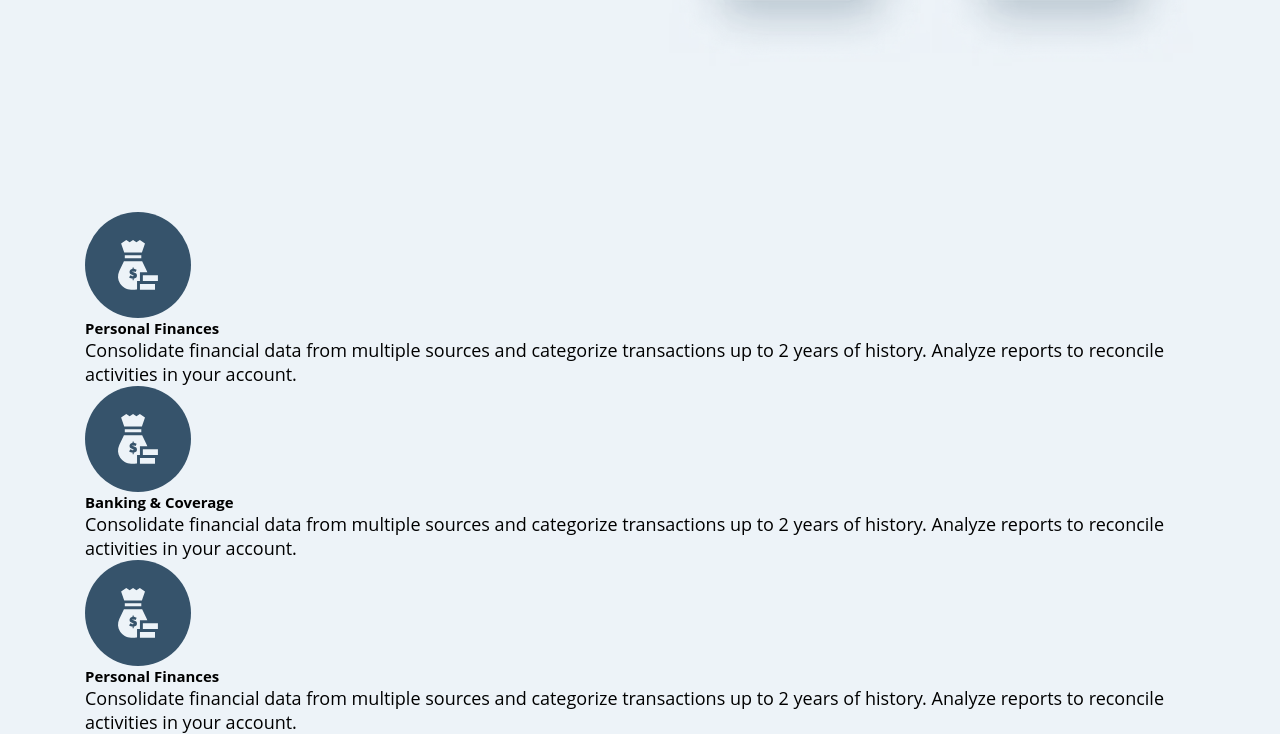
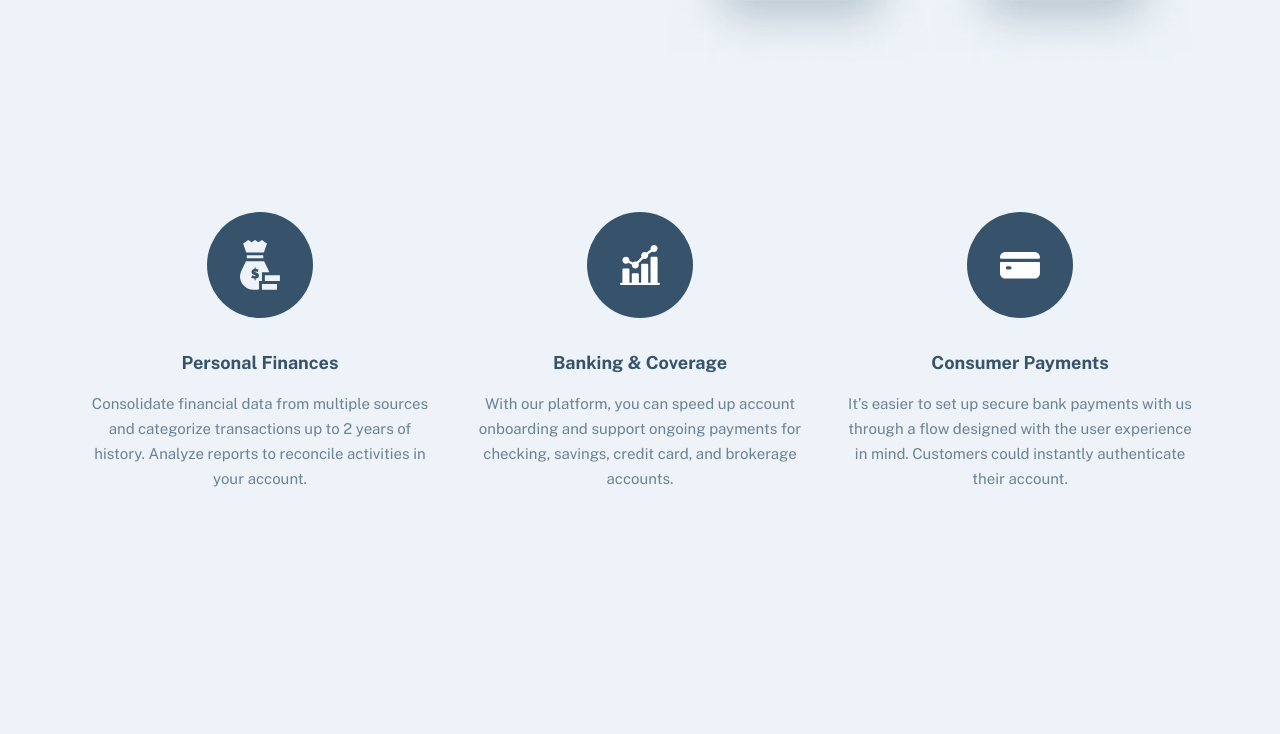
Before and after one commit to ismailovquvonchbek/2_oy_imtihon, a plain HTML site: page index.html in a window 1280 px wide. Shown: the part 1803-2537 px from the top of the page. After the commit the page ends 2294 px from the top, so only its background shows below. Drawn offline with Linux system fonts and the light colour scheme.

Commit message:
imtihon_commit2

```diff
--- a/index.html
+++ b/index.html
@@ -240,20 +240,18 @@
                     </li>
 
                     <li class="ready__item">
-                        <img src="./img/ready-icon1.svg" alt="icon" width="106" height="106">
+                        <img src="./img/ready-icon2.svg" alt="icon" width="106" height="106">
                         <h5 class="ready__heading">Banking & Coverage</h5>
                         <p class="ready__text">
-                            Consolidate financial data from multiple sources and categorize transactions up to 2 years
-                            of history. Analyze reports to reconcile activities in your account.
+                            With our platform, you can speed up account onboarding and support ongoing payments for checking, savings, credit card, and brokerage accounts.
                         </p>
                     </li>
 
                     <li class="ready__item">
-                        <img src="./img/ready-icon1.svg" alt="icon" width="106" height="106">
-                        <h5 class="ready__heading">Personal Finances</h5>
+                        <img src="./img/ready-icon.svg" alt="icon" width="106" height="106">
+                        <h5 class="ready__heading">Consumer Payments</h5>
                         <p class="ready__text">
-                            Consolidate financial data from multiple sources and categorize transactions up to 2 years
-                            of history. Analyze reports to reconcile activities in your account.
+                            It’s easier to set up secure bank payments with us through a flow designed with the user experience in mind. Customers could instantly authenticate their account.
                         </p>
                     </li>
                 </ul>
--- a/scss/all-blocks/_all-blocks.scss
+++ b/scss/all-blocks/_all-blocks.scss
@@ -4,3 +4,4 @@
 @import "./humos";
 @import "./about";
 @import "./simple";
+@import "./ready";
--- a/scss/all-blocks/_ready.scss
+++ b/scss/all-blocks/_ready.scss
@@ -0,0 +1,43 @@
+.ready__list {
+    display: flex;
+    align-items: start;
+    justify-content: space-between;
+}
+
+.ready__item {
+    max-width: 350px;
+    width: 100%;
+    text-align: center;
+}
+
+.ready__heading {
+    width: 100%;
+    color: #36536B;
+    text-align: center;
+    font-family: "Public Sans";
+    font-size: 18px;
+    font-style: normal;
+    font-weight: 700;
+    line-height: 25px;
+    margin-top: 32px;
+    margin-bottom: 16px;
+}
+
+.ready__text {
+    width: 100%;
+    color: #6C8294;
+    text-align: center;
+    font-family: "Public Sans";
+    font-size: 15px;
+    font-style: normal;
+    font-weight: 400;
+    line-height: 25px;
+}
+
+
+@media only screen and (max-width: 768px) {
+    .ready__item {
+        max-width: 223px;
+        width: 100%;
+    }
+}
```
Also changed, not shown: img/ready-icon.svg (added), img/ready-icon2.svg (added), style/main.min.css, 1 other file.
